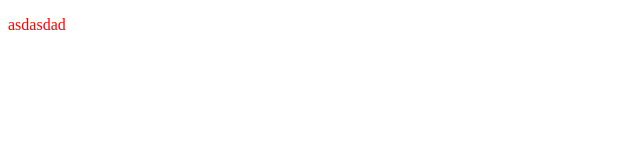
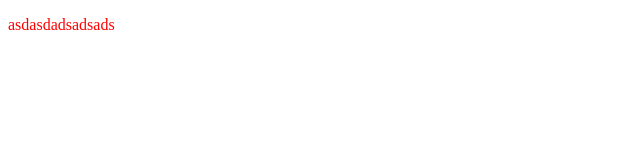
Before and after one commit to aleksiliu/google-result-page, a plain HTML site: page index.html in a window 1280 px wide. Shown: the full height of the page, 0-640 px from the left. Drawn offline with Linux system fonts and the light colour scheme.

Commit message:
Text change

```diff
--- a/index.html
+++ b/index.html
@@ -10,7 +10,7 @@
 <body>
 
 
-    <p>asdasdad</p>
+    <p>asdasdadsadsads</p>
 
 </body>
 
```
